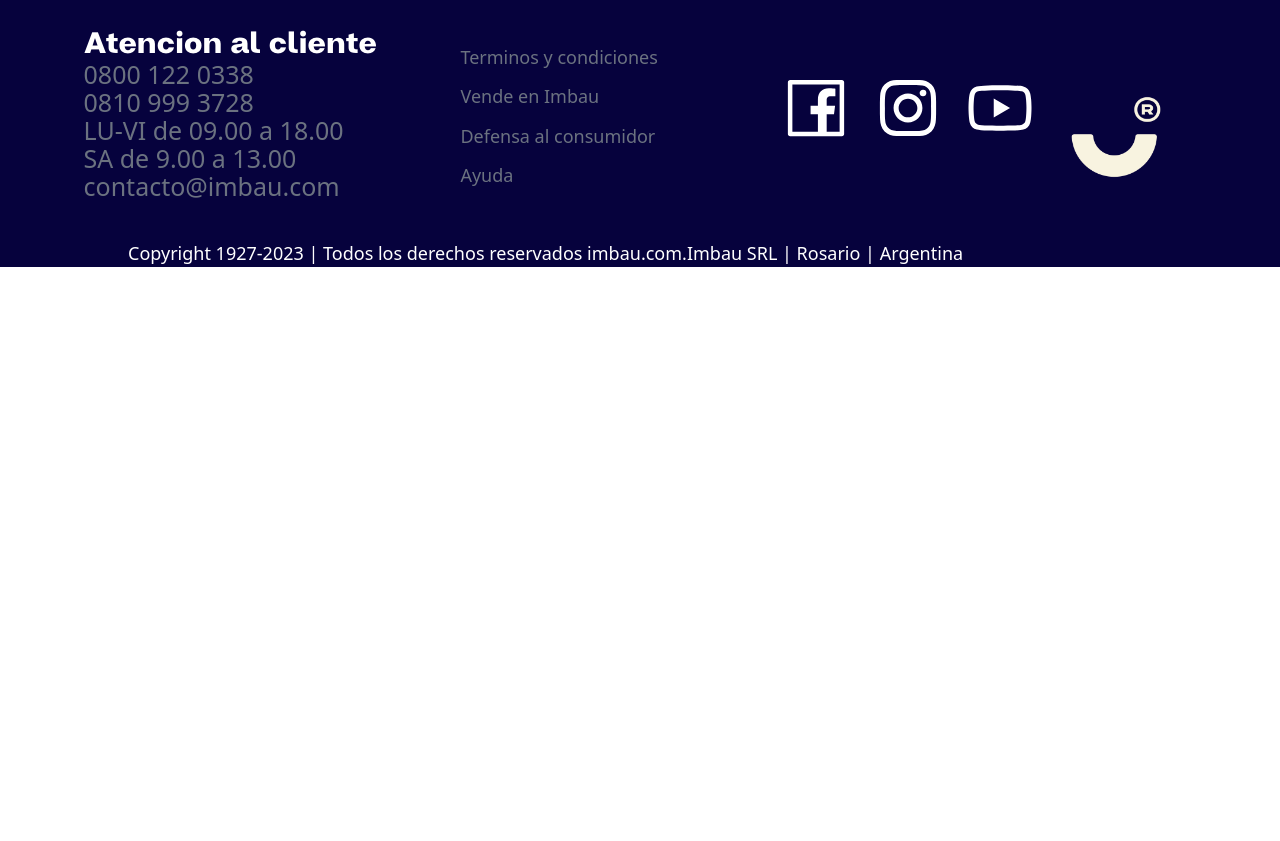
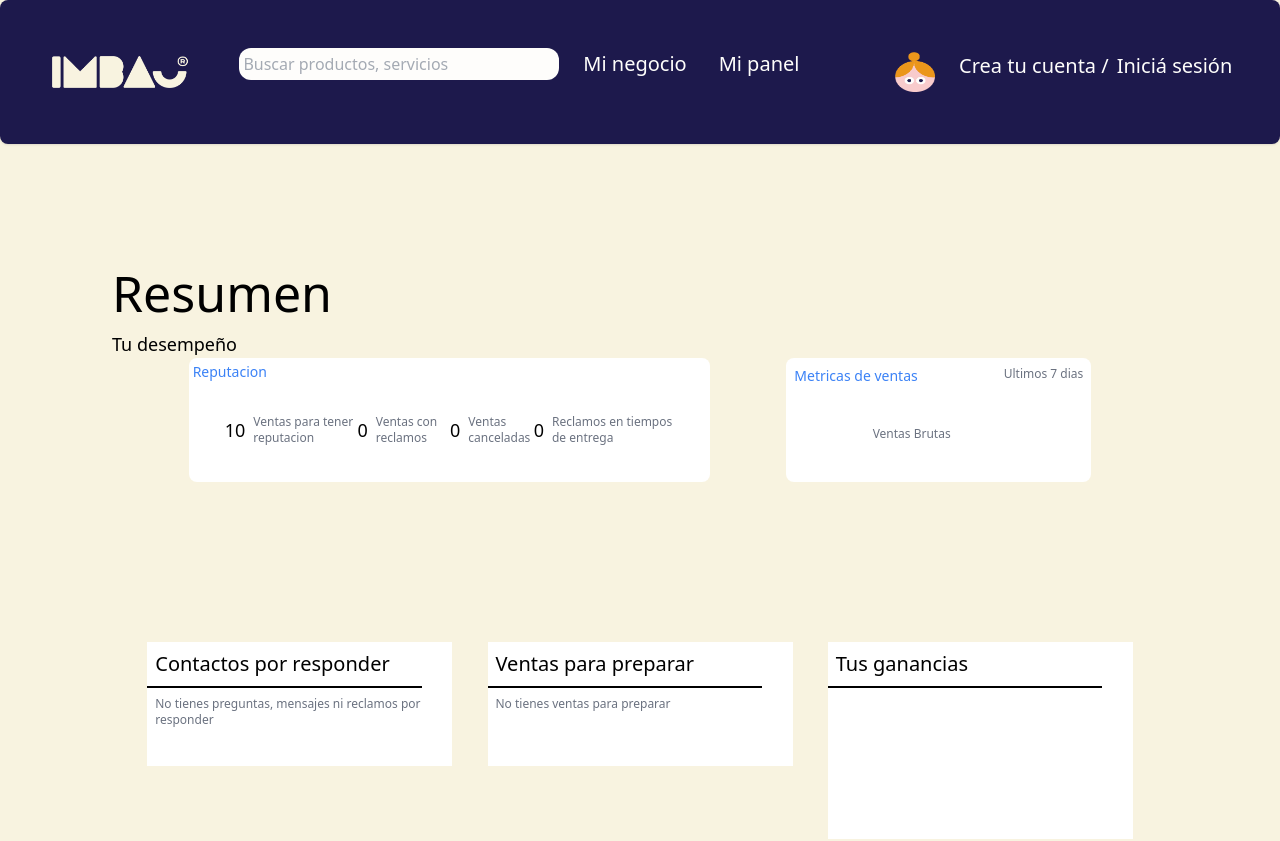
Before and after one commit to villegasgmartin/Imbau-front, a React (Vite) app: page /vendedor-panel in a window 1280 px wide. Shown: the top 841 px of the page. Before the commit the page ends 800 px from the top, so only its background shows below. Built offline with nearby package versions, Linux system fonts and the light colour scheme.

Commit message:
[features] seller panel

```diff
--- a/src/App.jsx
+++ b/src/App.jsx
@@ -13,6 +13,7 @@ import RegisterForm from './Components/Register/RegisterForm';
 import Servicios from './Components/Servicios';
 import Prestador from './Components/Prestador';
 import AllProducts from './Components/Layouts/AllProducts';
+import VendedorPanel from './Components/Vendedor/VendedorPanel';
 
 
 function App() {
@@ -29,10 +30,11 @@ function App() {
 					{/* Rutas para el registro  */}
 					<Route path="/register" element={<RegisterForm />} />
 
-
-
 					{/* Rutas de cada tipo de usuario*/}
+					{/* Prestador de servicios */}
 					<Route path="/prestador" element={<Prestador />} />
+					{/* Vendedor */}
+					<Route path="/vendedor-panel" element={<VendedorPanel />} />
 				</Routes>
 				<Footer />
 			</div>
--- a/src/Components/Prestador/PrestadorNavBar.jsx
+++ b/src/Components/Prestador/PrestadorNavBar.jsx
@@ -1,5 +1,7 @@
+import ServicesNavBar from "../Layouts/ServicesNavBar";
+
 export default function PrestadorNavBar(){
     return(
-        <div>Nav</div>
+        <div><ServicesNavBar/></div>
     )
 }
--- /dev/null
+++ b/src/Components/Vendedor/VendedorNegocio.jsx
@@ -0,0 +1,7 @@
+export default function VendedorNegocio () {
+    return(
+        <div>
+            Mi negocio
+        </div>
+    )
+}
--- /dev/null
+++ b/src/Components/Vendedor/VendedorPanel.jsx
@@ -0,0 +1,76 @@
+import SellerNavBar from "../Layouts/SellerNavBar";
+
+export default function VendedorPanel () {
+    return (
+			<div className="bg-[#f8f3e0] min-h-[100vh]">
+				<SellerNavBar />
+				<main className="p-28">
+					<h1>Resumen</h1>
+					<div>
+						<p>Tu desempeño</p>
+						<div className="flex justify-evenly">
+							<div className="w-[521px] h-[124px] bg-white rounded-lg p-1">
+								<h6 className="text-blue-500 text-sm">Reputacion</h6>
+								<div className="flex justify-evenly items-center p-8">
+									<p className="text-xs text-gray-500 flex justify-evenly items-center">
+										<span className="text-lg text-black mr-2">10</span>
+										Ventas para tener reputacion
+									</p>
+									<p className="text-xs text-gray-500 flex justify-evenly items-center">
+										<span className="text-lg text-black mr-2">0</span>
+										Ventas con reclamos
+									</p>
+									<p className="text-xs text-gray-500 flex justify-evenly items-center">
+										<span className="text-lg text-black mr-2">0</span>
+										Ventas canceladas
+									</p>
+									<p className="text-xs text-gray-500 flex justify-evenly items-center">
+										<span className="text-lg text-black mr-2">0</span>
+										Reclamos en tiempos de entrega
+									</p>
+								</div>
+							</div>
+							<div className="w-[305px] h-[124px] bg-white rounded-lg">
+								<div className="flex justify-between p-2">
+									<h6 className="text-blue-500 text-sm">Metricas de ventas</h6>
+									<p className="text-xs text-gray-500">Ultimos 7 dias</p>
+								</div>
+								<div className="flex justify-evenly p-8">
+									<div className="flex flex-col ">
+										<p className="text-xs text-gray-500">Ventas Brutas</p>
+										<span></span>
+									</div>
+									<div></div>
+								</div>
+							</div>
+						</div>
+					</div>
+					<div className="flex justify-evenly mt-40">
+						<div className="w-[305px] h-[124px] bg-white ">
+							<h5 className="text-xl p-2 border-b-2 border-black w-[90%]">
+								Contactos por responder
+							</h5>
+							<p className="text-xs text-gray-500 p-2">
+								No tienes preguntas, mensajes ni reclamos por responder
+							</p>
+						</div>
+						<div className="w-[305px] h-[124px] bg-white ">
+							<h5 className="text-xl p-2 border-b-2 border-black w-[90%]">
+								Ventas para preparar
+							</h5>
+							<p className="text-xs text-gray-500 p-2">
+								No tienes ventas para preparar
+							</p>
+						</div>
+
+						<div className="w-[305px] h-[197px] bg-white">
+							<h5 className="text-xl p-2 border-b-2 border-black w-[90%]">
+								Tus ganancias
+							</h5>
+							<div></div>
+						</div>
+					</div>
+				</main>
+			</div>
+		);
+}
--- a/src/index.css
+++ b/src/index.css
@@ -133,7 +133,7 @@ h4{
 	font-size: 25px !important
 }
 p{
-	font-size: 18px !important;
+	font-size: 18px ;
 }
 @media screen and (max-width: 850px) {
 	h1{
```
